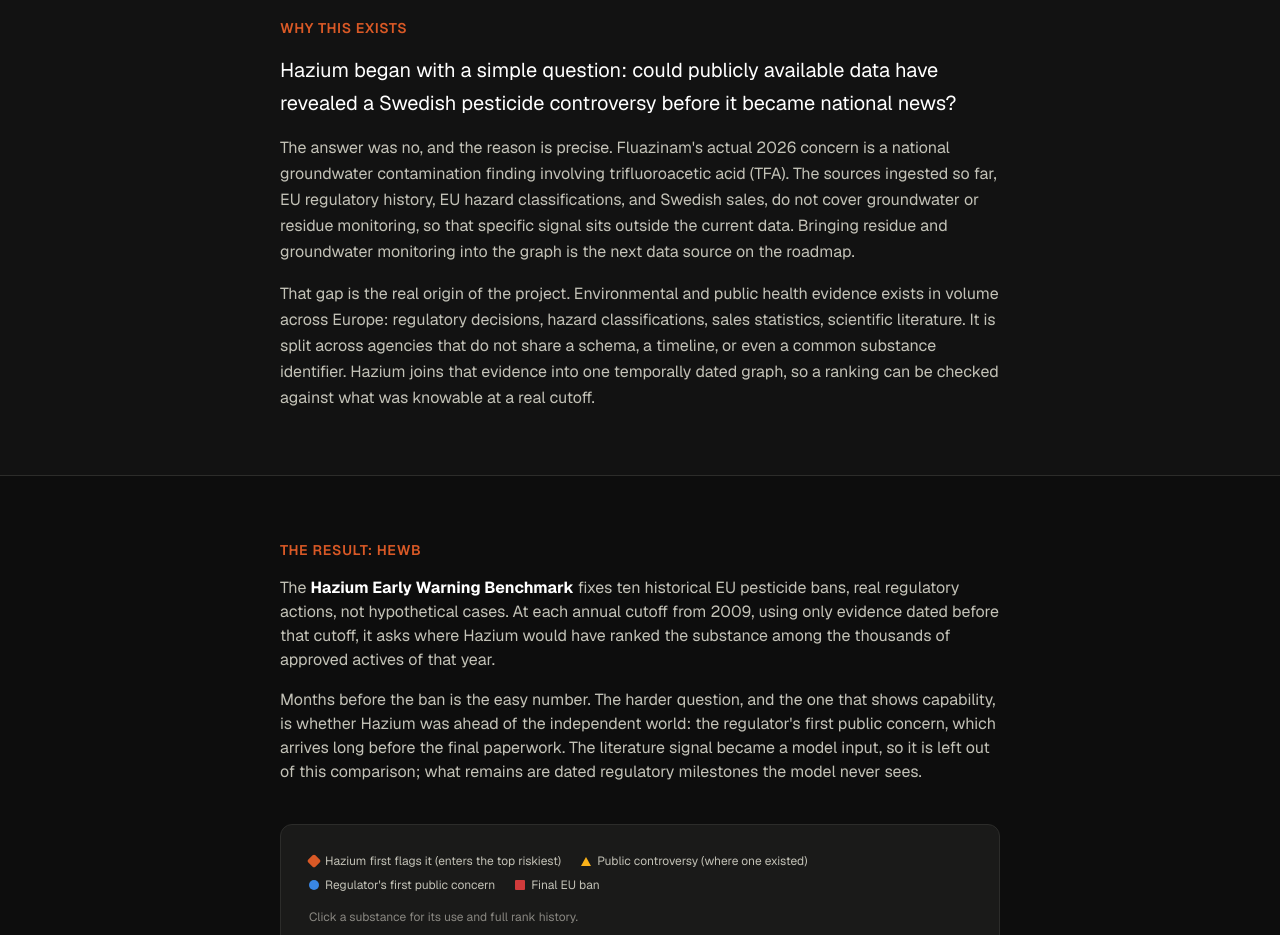
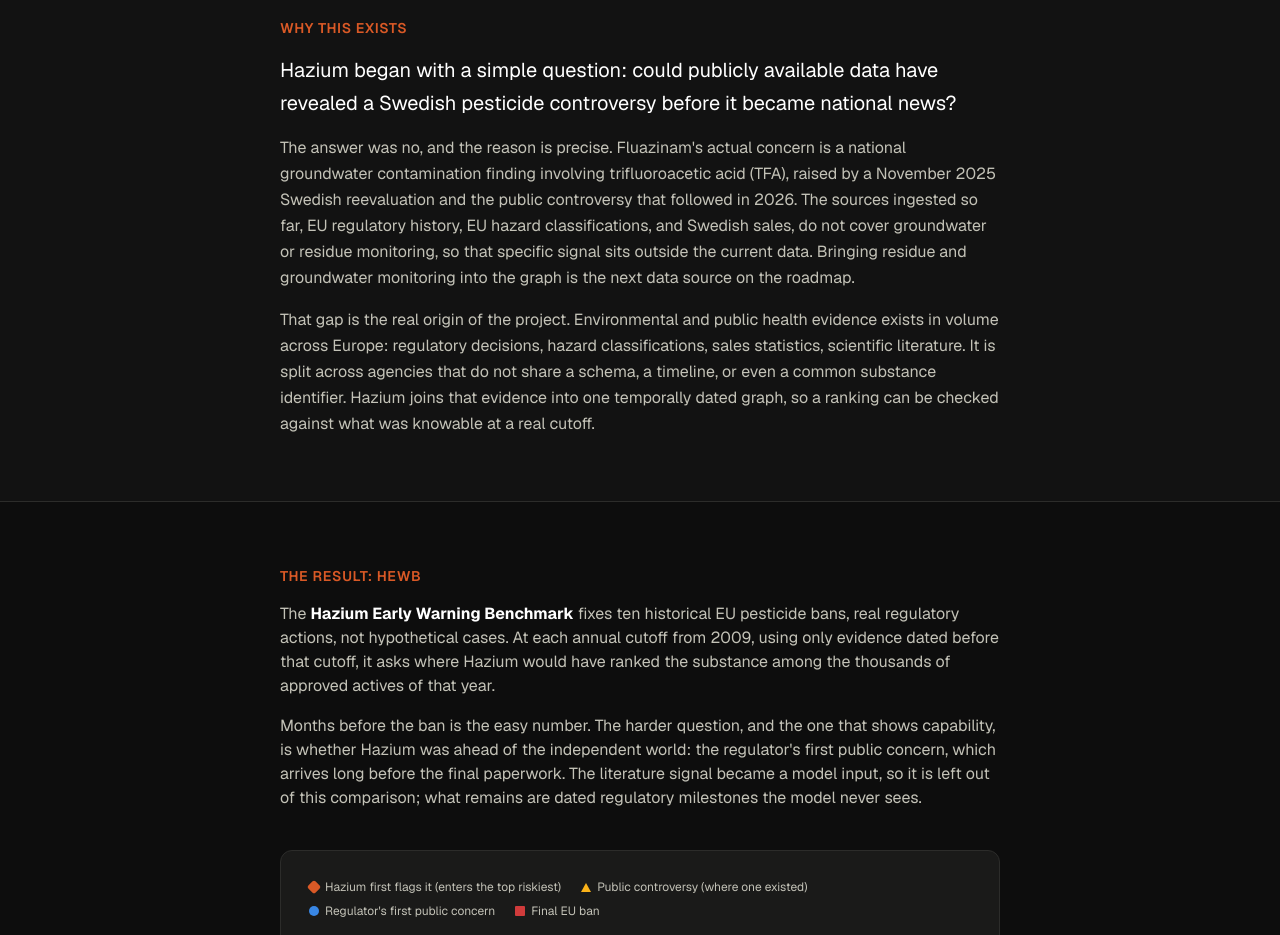
Before and after one commit to MartinBlomqvistDev/hazium, a Next.js app in the folder web/: page / in a window 1280 px wide. Shown: the part 920-1855 px from the top of the page. Built offline with nearby package versions, Linux system fonts and the light colour scheme.

Commit message:
docs: separate fluazinam's 2025 reevaluation from the 2026 controversy

```diff
--- a/web/components/OriginStory.tsx
+++ b/web/components/OriginStory.tsx
@@ -12,8 +12,10 @@
         </p>
         <p className="mt-4 leading-relaxed text-text-secondary">
           The answer was no, and the reason is precise. Fluazinam&apos;s actual
-          2026 concern is a national groundwater contamination finding involving
-          trifluoroacetic acid (TFA). The sources ingested so far, EU regulatory
+          concern is a national groundwater contamination finding involving
+          trifluoroacetic acid (TFA), raised by a November 2025 Swedish
+          reevaluation and the public controversy that followed in 2026. The
+          sources ingested so far, EU regulatory
           history, EU hazard classifications, and Swedish sales, do not cover
           groundwater or residue monitoring, so that specific signal sits outside
           the current data. Bringing residue and groundwater monitoring into the
--- a/web/data/capability.json
+++ b/web/data/capability.json
@@ -142,7 +142,7 @@
       "markers": [
         { "type": "ban", "date": "2025-11-20", "precision": "day", "label": "Swedish national reevaluation (outside the EU non-renewal process)", "source": "The anchor case; a Swedish national concern", "url": "https://github.com/MartinBlomqvistDev/hazium" }
       ],
-      "note": "The original case that motivated Hazium. Its 2025 concern is national groundwater and TFA contamination; the EU-regulatory, hazard, and sales sources ingested so far do not cover groundwater or residue monitoring, which is the next data source on the roadmap."
+      "note": "The original case that motivated Hazium. A November 2025 Swedish national reevaluation, outside the EU non-renewal process, raised groundwater and TFA contamination, and the wider controversy followed in 2026; the EU-regulatory, hazard, and sales sources ingested so far do not cover groundwater or residue monitoring, which is the next data source on the roadmap."
     }
   ]
 }
```
Also changed, not shown: 1 other file (tests, documents, lock files or other folders).
